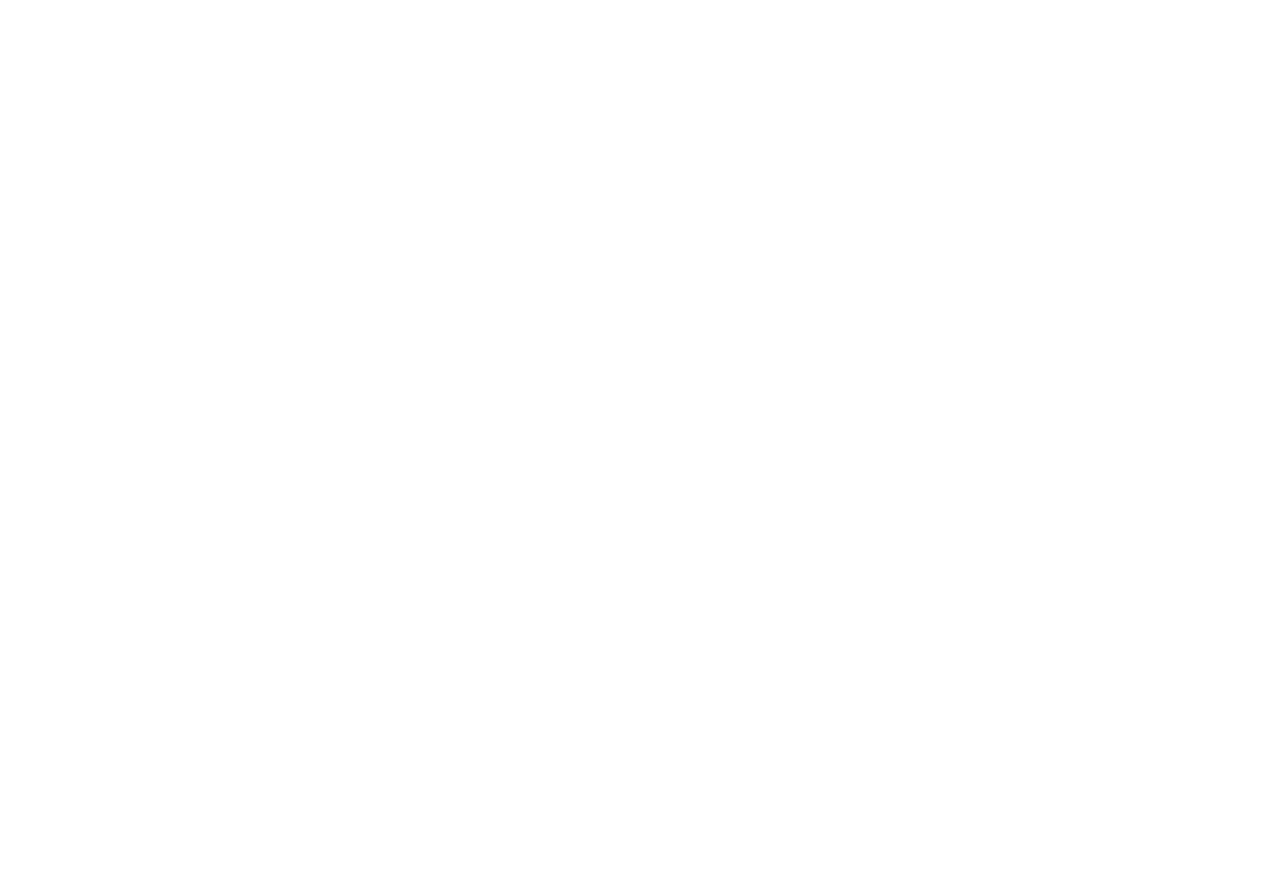
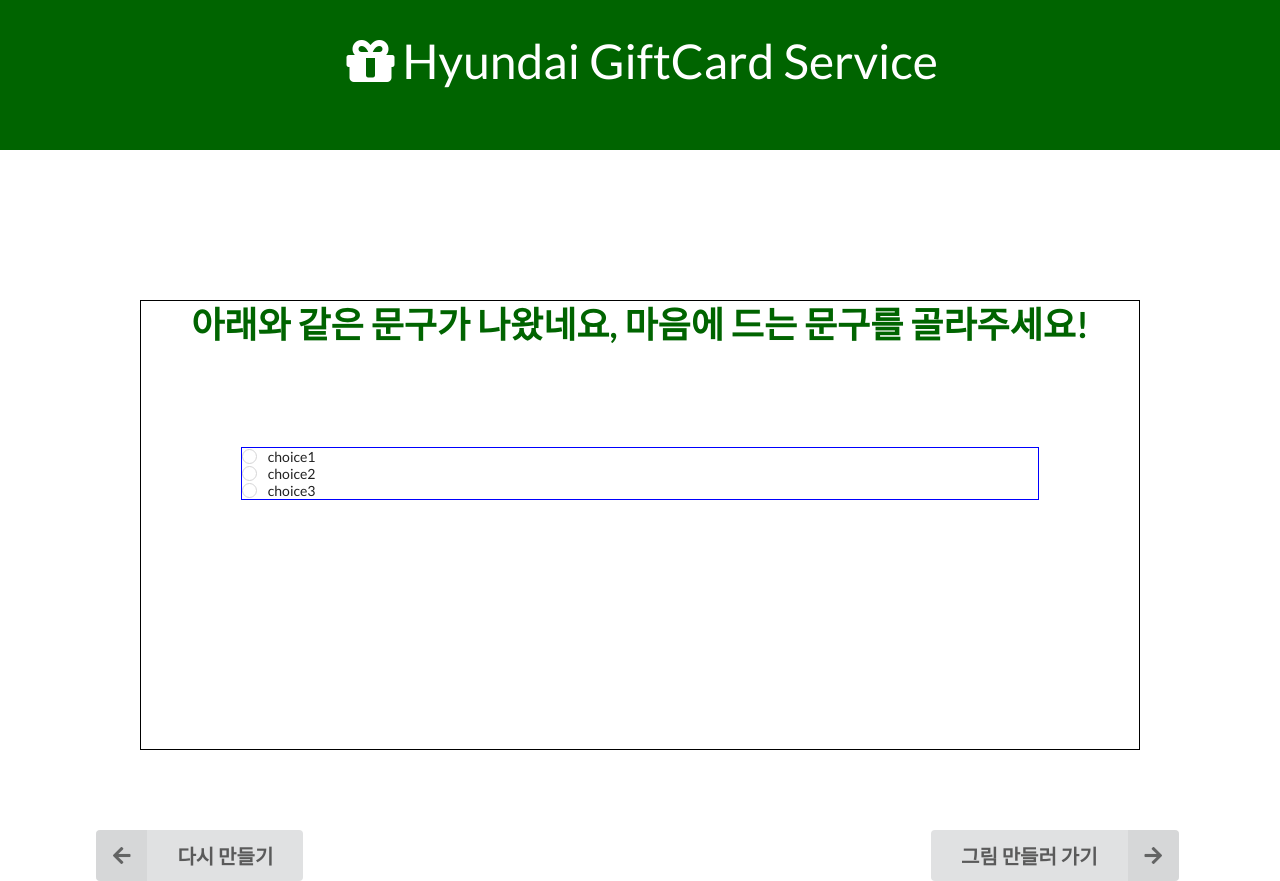
Before and after one commit to eomseonmi/StartUp_Front, a React (Create React App) app: page /selectMessage in a window 1280 px wide. Before the commit this address had no page. Before the commit the page ends 800 px from the top, so only its background shows below. Built offline with nearby package versions, Linux system fonts and the light colour scheme.

Commit message:
Add selectMessage page

```diff
--- /dev/null
+++ b/src/Layout/Container/SelectMessageContainer.tsx
@@ -0,0 +1,13 @@
+import React from "react";
+import SelectMessage from '../Presentational/SelectMessage';
+
+const SelectMessageContainer = () => {
+  const loadData = async () => {
+    // const response = await homeAPI.get();
+    console.log('Startup main container load data rse');
+  }
+
+  return <SelectMessage />
+}
+
+export default SelectMessageContainer;
--- /dev/null
+++ b/src/Layout/Presentational/SelectMessage.tsx
@@ -0,0 +1,52 @@
+import React from "react";
+import { Link } from 'react-router-dom';
+
+import StartupHeader from "./StartupHeader";
+import '../../css/Layout.css';
+
+const SelectMessage = () => {
+  return (
+    <>
+    <StartupHeader/>
+      <div className="contents">
+        <h1 className="message">
+          아래와 같은 문구가 나왔네요, 마음에 드는 문구를 골라주세요!
+        </h1>
+        <div className="choices">
+          <div className="ui radio checkbox">
+            <input type="radio" name="choice1" />
+            <label>choice1</label>
+          </div>
+          <div className="ui radio checkbox">
+            <input type="radio" name="choice1" />
+            <label>choice2</label>
+          </div>
+          <div className="ui radio checkbox">
+            <input type="radio" name="choice1" />
+            <label>choice3</label>
+          </div>
+        </div>
+      </div>
+      <div className="btns">
+        <div>
+          <Link to = '/'>
+            <button className="huge ui left labeled icon button">
+              <i className="left arrow icon"></i>
+              다시 만들기
+            </button>
+          </Link>
+        </div>
+        <div>
+          <Link to='/selectMessage'>
+            <button className="huge ui right labeled icon button">
+              <i className="right arrow icon"></i>
+              그림 만들러 가기
+            </button>
+          </Link>
+        </div>
+      </div>
+    </>
+  )
+}
+
+export default SelectMessage;
--- a/src/Layout/Presentational/StartupMain.tsx
+++ b/src/Layout/Presentational/StartupMain.tsx
@@ -2,10 +2,12 @@ import React from "react";
 import { Link } from 'react-router-dom';
 
 import '../../css/Layout.css';
+import StartupHeader from "./StartupHeader";
 
 const StartupMain = () => {
   return (
     <>
+    <StartupHeader/>
       <div className="contents">
         <h1 className="message">
           현대백화점의 선물카드 제작 서비스를 이용해주셔서 감사합니다.
@@ -19,18 +21,14 @@ const StartupMain = () => {
           <input type="text" placeholder="받는 이에 대한 설명 및 보내는 이의 마음을 입력하는 곳" />
         </div>
       </div>
-      <div className="buttons">
-        {/* <div>
-          <button className="massive ui left labeled icon button">
-            <i className="left arrow icon"></i>
-            이전으로
+      <div className="btn">
+        <div>
+        <Link to='/selectMessage'>
+          <button className="huge ui right labeled icon button">
+          <i className="right arrow icon"></i>
+              다음으로
           </button>
-        </div> */}
-        <div>
-          <button className="massive ui right labeled icon button">
-            <i className="right arrow icon"></i>
-            다음으로
-          </button>
+          </Link>
         </div>
       </div>
     </>
--- a/src/Main.tsx
+++ b/src/Main.tsx
@@ -2,17 +2,16 @@ import React from 'react';
 import { Routes, Route } from 'react-router-dom';
 import StartupHeader from '../src/Layout/Presentational/StartupHeader';
 import StartupMainContainer from '../src/Layout/Container/StartupMainContainer';
+import SelectMessageContainer from './Layout/Container/SelectMessageContainer';
 
 const Main = () => {
   return (
-  <div>
-    <StartupHeader />
     <div className='total-main'>
       <Routes>
         <Route path='/' Component={StartupMainContainer} />
+        <Route path='/selectMessage' Component={SelectMessageContainer} />
       </Routes>
     </div>
-  </div>
   )
 }
 
--- a/src/css/Layout.css
+++ b/src/css/Layout.css
@@ -17,9 +17,11 @@
 
 /* StartupMain */
 .contents {
-  width: 85%;
+  width: 1000px;
+  height: 450px;
   display: block;
-  margin: 300px auto 0 auto;
+  margin: 150px auto 0 auto;
+  border: 1px solid black;
 }
 
 .message {
@@ -30,12 +32,34 @@
 }
 
 input {
-  width: 1130px;
+  width: 1000px;
   height: 80px;
 }
-.buttons {
+
+.btn {
   display: flex;
   width: 85%;
   justify-content: right;
-  margin: 300px auto 0 auto;
+  margin: 80px auto 0 auto;
 }
+
+/* SelectMessage */
+.btns {
+  display: flex;
+  width: 85%;
+  justify-content: space-between;
+  margin: 80px auto 0 auto;
+}
+
+.choices{
+  width: 80%;
+  margin: 0 auto;
+  display: flex;
+  flex-direction: column;
+  justify-content: center;
+  border: 1px solid blue;
+}
+
+label {
+  font-size: 32px;
+}
--- a/src/index.tsx
+++ b/src/index.tsx
@@ -2,22 +2,18 @@ import React from 'react';
 import ReactDOM from 'react-dom';
 import { BrowserRouter, Routes, Route } from 'react-router-dom';
 import { RecoilRoot } from 'recoil';
-// import Root from './Root';
-import Main from './Main';
 import './css/index.css';
 import 'semantic-ui-css/semantic.min.css';
+import SelectMessage from './Layout/Presentational/SelectMessage';
+import StartupMain from './Layout/Presentational/StartupMain';
 
 ReactDOM.render(
-  // <React.StrictMode>
-    // <RecoilRoot>
       <BrowserRouter>
         <Routes>
-          <Route path='/' element={<Main />} />
-          <Route path='/' element={<Main />} />
+          <Route path='/' element={<StartupMain />} />
+          <Route path='/selectMessage' element={<SelectMessage />} />
         </Routes>
       </BrowserRouter>,
-    // </RecoilRoot>
-  // </React.StrictMode>
   document.getElementById('root')
 );
 
```
